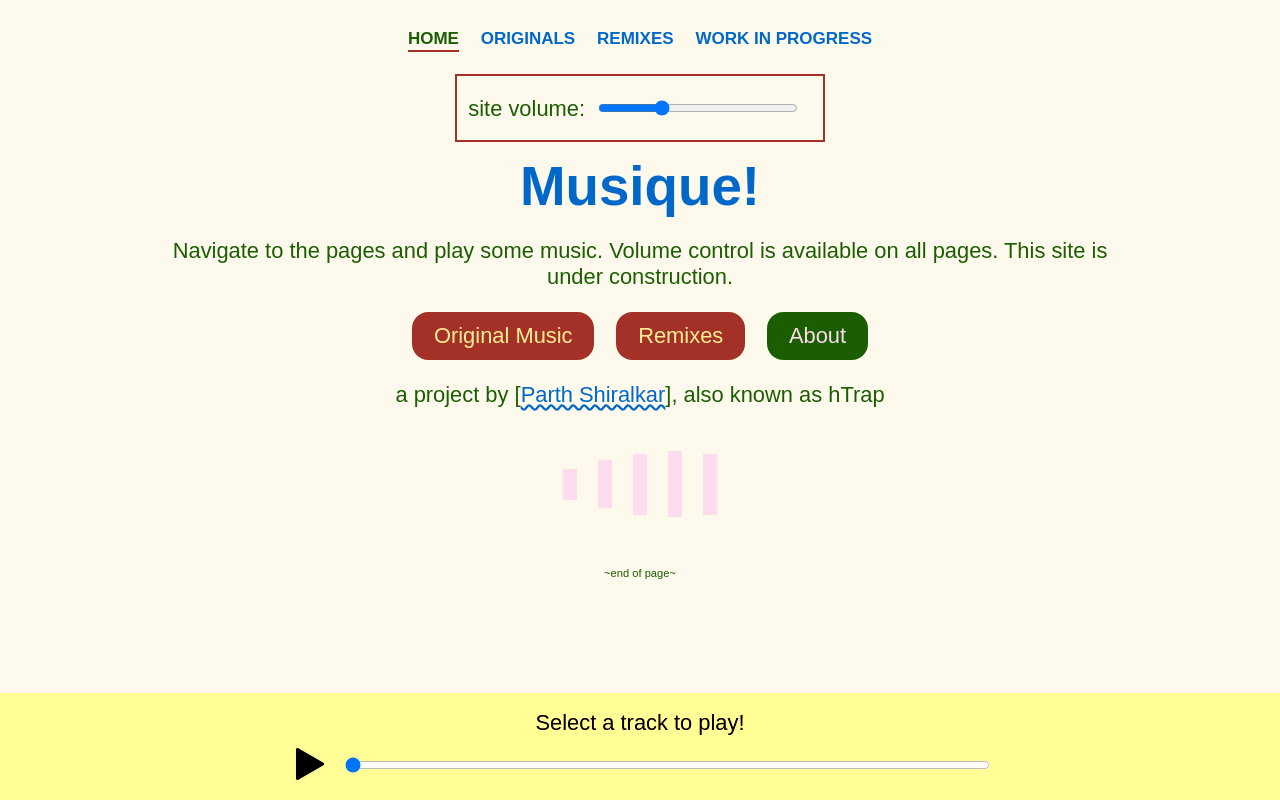
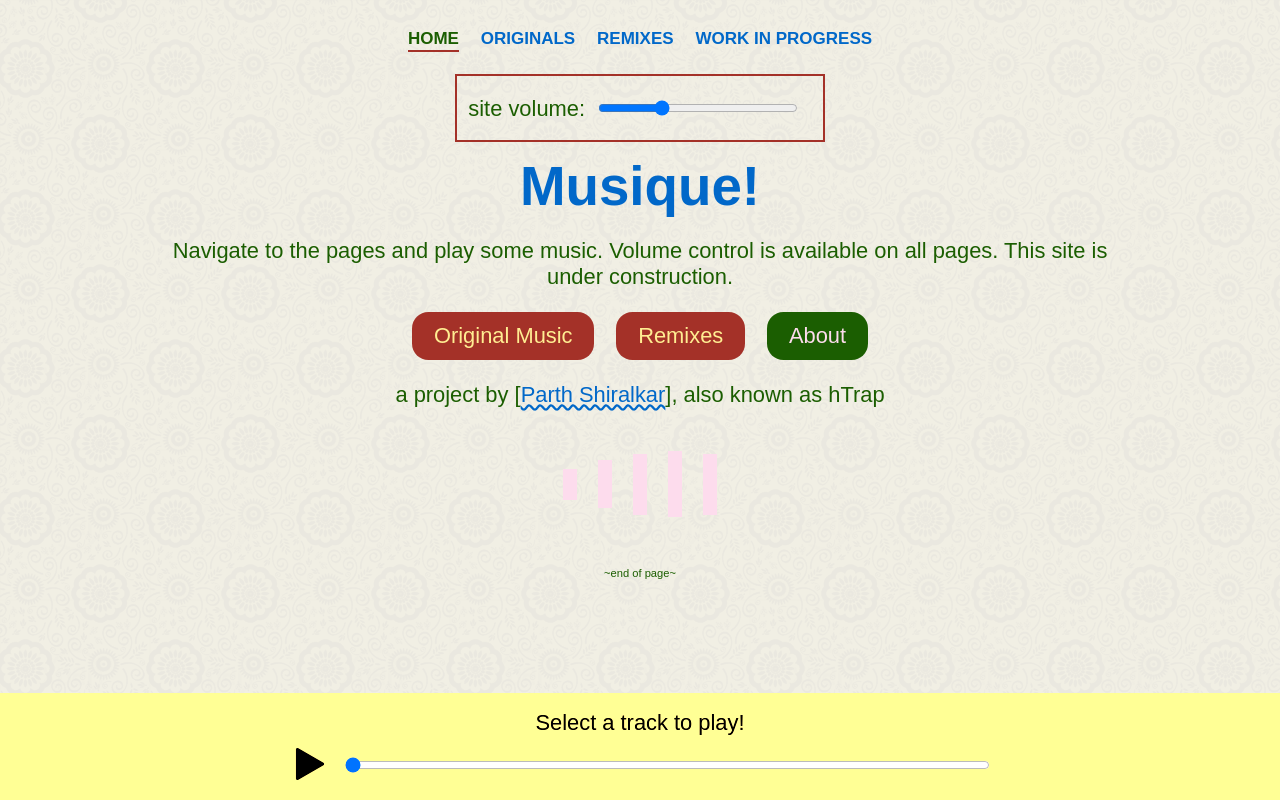
Before and after one commit to partheus/music, a Vue app: page / in a window 1280 px wide. Built offline with nearby package versions, Linux system fonts and the light colour scheme; a web font is replaced by a local one.

Commit message:
Add bg image

```diff
--- a/src/assets/scss/_base.scss
+++ b/src/assets/scss/_base.scss
@@ -3,6 +3,9 @@
 body {
   font-family: 'Open Sans', sans-serif;
   background-color: $color--light;
+  background-image: url('@/assets/flowers.png');
+  background-repeat: repeat;
+  background-attachment: fixed;
   color: $color--dark;
   margin: 0 0.5em;
   font-size: 120%;
--- a/src/assets/scss/_variables.scss
+++ b/src/assets/scss/_variables.scss
@@ -4,7 +4,7 @@ $color--primary: #0168c9;
 $color--secondary: #1b5e01;
 $color--tertiary: #a43128;
 $color--success: #ffed92;
-$color--light: rgb(253, 250, 237);
+$color--light: #FDFAEDFF;
 $color--dark: #25292c;
 $color--lightpink: #fddced;
 $color--pistachio: #e9fde6;
```
Also changed, not shown: src/assets/flowers.png (added).
